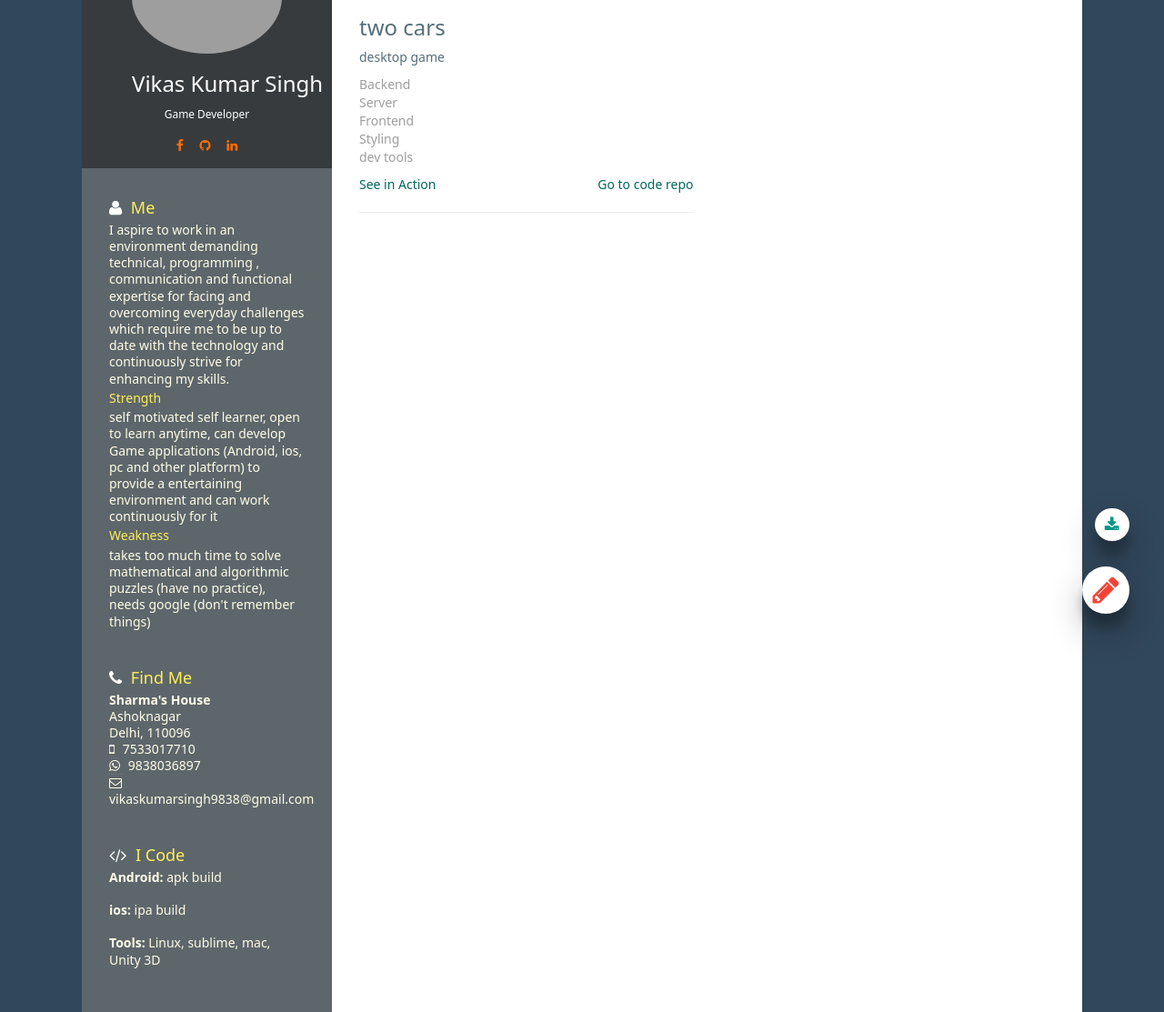
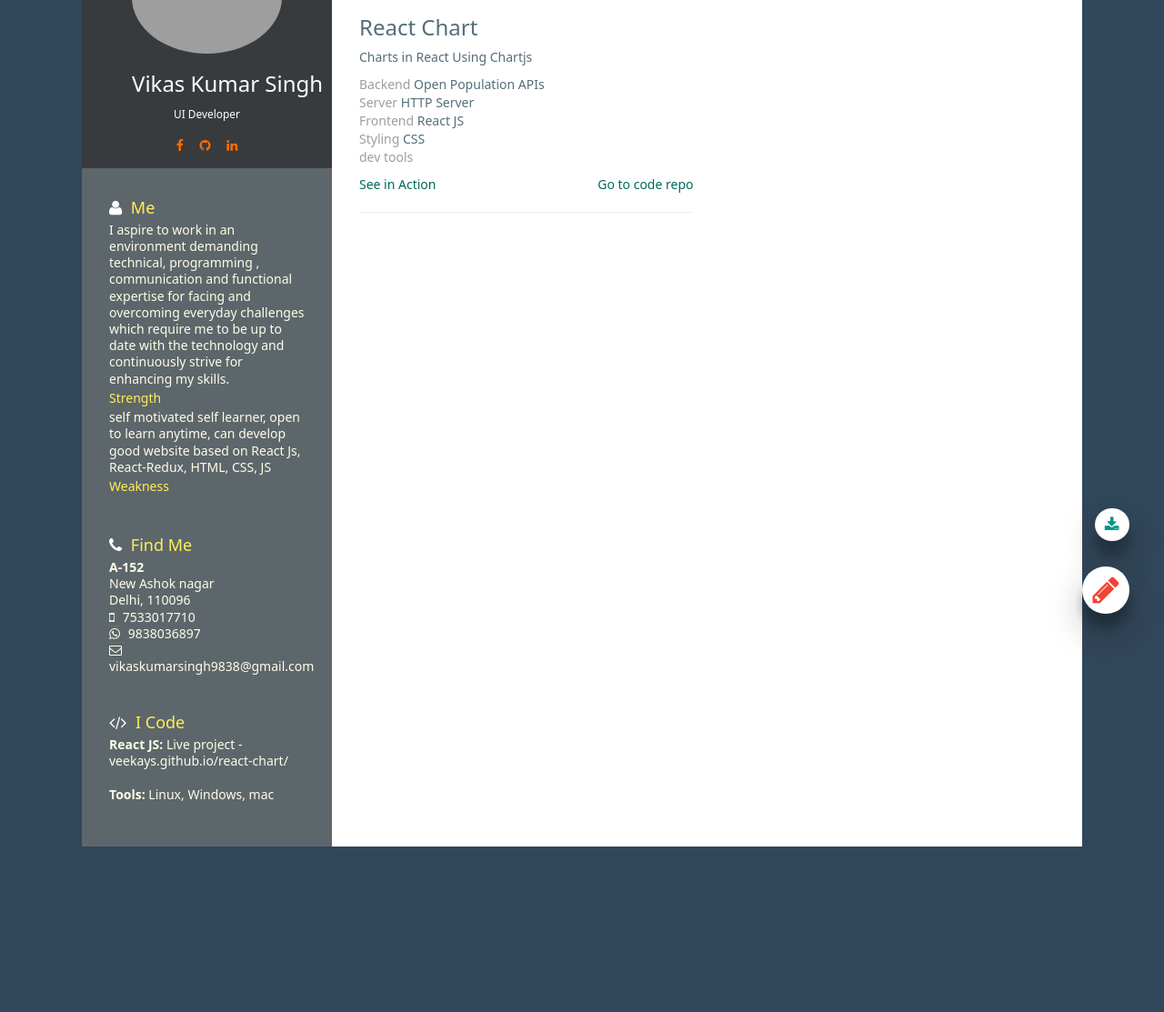
Before and after one commit to veekays/portfolio, a website: page index.html in a window 1280 px wide. Shown: the part 105-1218 px from the top of the page at 91% size. After the commit the page ends 1036 px from the top, so only its background shows below. Drawn offline with Linux system fonts and the light colour scheme; grey boxes are pictures that could not be loaded.

Commit message:
updated resume

```diff
--- a/index.html
+++ b/index.html
@@ -5,7 +5,7 @@
     <meta http-equiv="X-UA-Compatible" content="IE=edge">
     <meta name="viewport" content="width=device-width, initial-scale=1">
     <meta name="mobile-web-app-capable" content="yes">
-    <link rel="icon" sizes="192x192" href="public/img/logo.png">
+    <link rel="icon" sizes="192x192" href="public/img/me.jpg">
     <link rel="manifest" href="public/data/manifest.json">
     <title> VIKAS KUMAR SINGH </title>
 
--- a/public/data/resume.json
+++ b/public/data/resume.json
@@ -11,23 +11,23 @@
 
     "email": "vikaskumarsingh9838@gmail.com",
 
-    "label": "Game Developer",
+    "label": "UI Developer",
 
     "mobile": "7533017710",
 
     "whatsapp": "9838036897",
 
-    "summery": "I aspire to work in an environment demanding technical, programming , communication and functional expertise for facing and overcoming everyday challenges which require me to be up to date with the technology and continuously strive for enhancing my skills.",
+    "summary": "I aspire to work in an environment demanding technical, programming , communication and functional expertise for facing and overcoming everyday challenges which require me to be up to date with the technology and continuously strive for enhancing my skills.",
 
-    "strength": "self motivated self learner, open to learn anytime, can develop Game applications (Android, ios, pc and other platform) to provide a entertaining environment and can work continuously for it",
+    "strength": "self motivated self learner, open to learn anytime, can develop good website based on React Js, React-Redux, HTML, CSS, JS",
 
-    "weakness": "takes too much time to solve mathematical and algorithmic puzzles (have no practice), needs google (don't remember things)",
+    "weakness": "",
 
     "location": {
-      "house": "Sharma's House",
+      "house": "A-152",
       "pin": "110096",
       "city": "Delhi",
-      "address": "Ashoknagar"
+      "address": "New Ashok nagar"
     },
 
     "profiles": [
@@ -35,7 +35,7 @@
       {
         "network": "facebook",
         "username": "Vikas Kumar Singh",
-        "url": "https://www.facebook.com/vikaskumar.singh.984"
+        "url": "https://www.facebook.com/veekaysh"
 
       },
       {
@@ -59,12 +59,24 @@
       "company": "mych.co.in",
       "startDate": "2016-06-03",
       "endDate": "2016-09-01",
-      "summery": "developed some games",
+      "summary": "developed some games",
       "website": "http://mych.co.in",
       "position": "Game developer",
       "stack": "Unity 3D, C#",
       "team": "under three mentors and with BD team",
       "contribution": "scapffold, developed and deployed angularjs app ",
+      "highlights": "structuring project and devops"
+    },
+    {
+      "company": "Easygov",
+      "startDate": "2017-06-05",
+      "endDate": "Till Date",
+      "summary": "developed Main Wbsite",
+      "website": "http://easygov.co.in",
+      "position": "UI developer",
+      "stack": "React JS, react-redux, html, css, js, jquery, sass, bootstrap, material design",
+      "team": "we have 15 peoples team",
+      "contribution": "Created React-chart",
       "highlights": "structuring project and devops"
     }
   ],
@@ -79,16 +91,12 @@
 
   "skills": [
     {
-      "name": "Android",
-      "keywords": "apk build"
-    },
-    {
-      "name": "ios",
-      "keywords": "ipa build"
+      "name": "React JS",
+      "keywords": "Live project - veekays.github.io/react-chart/"
     },
     {
       "name": "Tools",
-      "keywords": "Linux, sublime, mac, Unity 3D"
+      "keywords": "Linux, Windows, mac"
     }
   ],
 
@@ -134,17 +142,17 @@
   "projects": [
 
     {
-      "title": "two cars",
-      "summery": "desktop game",
+      "title": "React Chart",
+      "summary": "Charts in React Using Chartjs",
       "images": [""],
-      "live_link": "",
-      "code_link": "",
+      "live_link": "https://veekays.github.io/react-chart",
+      "code_link": "https://github.com/veekays/react-chart",
       "details": [
         {
-          "Backend":"",
-          "Server":"",
-          "Frontend":"",
-          "Styling":"",
+          "Backend":"Open Population APIs",
+          "Server":"HTTP Server",
+          "Frontend":"React JS",
+          "Styling":"CSS",
           "dev tools":""
         }
       ]
--- a/public/views/main.html
+++ b/public/views/main.html
@@ -26,7 +26,7 @@
               <i class="fa fa-user"></i>
                Me
             </h4>
-            <p class="list-group-item-text text-justified "><%= resume.basics.summery %></p>
+            <p class="list-group-item-text text-justified "><%= resume.basics.summary %></p>
             <h5 class="list-group-item-heading">
                Strength
             </h5>
@@ -100,7 +100,7 @@
               <h3><%= project.title %></h3>
             </div>
             <div class="flat-card-body">
-              <p><%= project.summery %></p>
+              <p><%= project.summary %></p>
               <p>
                 <% _.forEach(project.details, function(d){ %>
                 <%  _.pick(d, function(val, key){ %>
@@ -161,7 +161,7 @@
                       <div class="padding-left-10 row">
                         <div class="col-sm-6">
                           <p class="grey-text text-darken-1">
-                            <%= work.summery %>
+                            <%= work.summary %>
                           </p>
                           <p class=" purple-text text-lighten-3">
                             <%= work.stack %><br />
@@ -284,7 +284,7 @@
         <div class="col-xs-12">
           <div class="flat-card">
             <div class="flat-card-body">
-              <p class="dark-text  text-justified "><%= resume.basics.summery %></p>
+              <p class="dark-text  text-justified "><%= resume.basics.summary %></p>
               <h5 class="">
                 <strong>
                    Strength:
@@ -384,7 +384,7 @@
                     <div class="padding-left-10 row">
                       <div class="col-sm-6">
                         <p class="grey-text text-darken-1">
-                          <%= work.summery %>
+                          <%= work.summary %>
                         </p>
                         <p class=" purple-text text-lighten-3">
                           <%= work.stack %><br />
@@ -435,7 +435,7 @@
                   <h4><%= project.title %></h4>
                 </div>
                 <div class="flat-card-body">
-                  <p><%= project.summery %></p>
+                  <p><%= project.summary %></p>
                   <p>
                     <% _.forEach(project.details, function(d){ %>
                     <%  _.pick(d, function(val, key){ %>
```
Also changed, not shown: app/assets/data/resume.json (+31 -23 lines), app/views/main.html (+6 -6 lines), app/views/modals/resumeModal.html (+1 -1 lines), package.json (+3 -5 lines), public/views/modals/resumeModal.html (+1 -1 lines), public/img/logo.jpg (deleted), public/img/logo.png (deleted), public/img/me.jpg (added), 1 other file.
